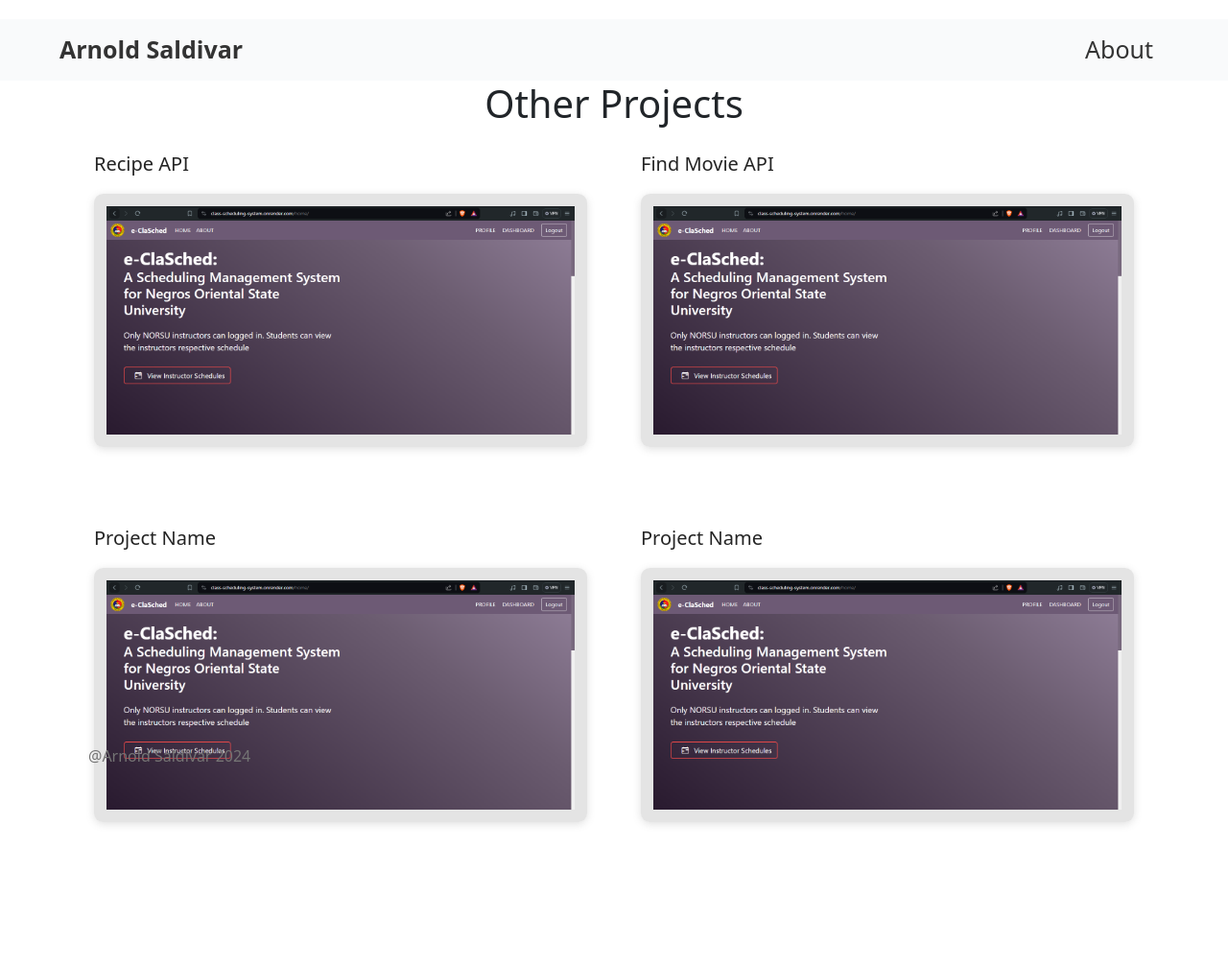
After one commit to ArnoldTade/my_portfolio, a Django app: page /side-project in a window 1280 px wide. The commit adds this page. Shown: the whole page at 96% size. Run offline with Django 5.2, Linux system fonts and the light colour scheme; some libraries are stand-ins or nearby versions.

Commit message:
added pages

```diff
--- a/portfolioproject/portfolio/static/css/style.css
+++ b/portfolioproject/portfolio/static/css/style.css
@@ -252,3 +252,53 @@ p {
 .fw-semibold {
     font-weight: 600 !important;
 }
+
+
+.container-other-project {
+    h1 {
+        opacity: 0;
+        position: relative;
+        animation: animation-left 0.5s ease forwards;
+        animation-delay: 0.6s;
+    }
+
+    .col-sm-6:nth-child(1) {
+        opacity: 0;
+        position: relative;
+        animation: animation-bottom 0.5s ease forwards;
+        animation-delay: 0.6s;
+    }
+
+    .col-sm-6:nth-child(2) {
+        opacity: 0;
+        position: relative;
+        animation: animation-bottom 0.5s ease forwards;
+        animation-delay: 0.7s;
+    }
+
+    .col-sm-6:nth-child(3) {
+        opacity: 0;
+        position: relative;
+        animation: animation-bottom 0.5s ease forwards;
+        animation-delay: 0.8s;
+    }
+
+    .col-sm-6:nth-child(4) {
+        opacity: 0;
+        position: relative;
+        animation: animation-bottom 0.5s ease forwards;
+        animation-delay: 0.9s;
+    }
+
+    .col-sm-6 {
+        border-radius: 1rem;
+
+        img {
+            box-shadow: rgba(99, 99, 99, 0.2) 0px 2px 8px 0px;
+            padding: 13px;
+            background-color: #b1b1b159;
+            border-radius: 0.6rem;
+
+        }
+    }
+}
--- /dev/null
+++ b/portfolioproject/portfolio/templates/side-project.html
@@ -0,0 +1,42 @@
+{% include '_header.html' %}
+{% load static %}
+
+{% block content %}
+<main>
+    <div class="container container-other-project overflow-hidden text-center">
+        <h1>Other Projects</h1>
+        <div class="row gy-5">
+          <div class="col-sm-6">
+            <div class="p-3">
+                <p class="text-start fs-5">Recipe API</p>
+                <img src="{% static 'img/eclasched.png' %}" class="img-fluid" alt="e-claSched">
+            </div>
+          </div>
+          <div class="col-sm-6">
+            <div class="p-3">
+                <p class="text-start fs-5">Find Movie API</p>
+                <img src="{% static 'img/eclasched.png' %}" class="img-fluid" alt="e-claSched">
+            </div>
+          </div>
+          <div class="col-sm-6">
+            <div class="p-3">
+                <p class="text-start fs-5">Project Name</p>
+                <img src="{% static 'img/eclasched.png' %}" class="img-fluid" alt="e-claSched">
+            </div>
+          </div>
+          <div class="col-sm-6">
+            <div class="p-3">
+                <p class="text-start fs-5">Project Name</p>
+                <img src="{% static 'img/eclasched.png' %}" class="img-fluid" alt="e-claSched">
+            </div>
+          </div>
+        </div>
+      </div>
+</main>
+<section>
+
+</section>
+{% endblock %}
+
+
+{% include '_footer.html' %}
--- a/portfolioproject/portfolio/urls.py
+++ b/portfolioproject/portfolio/urls.py
@@ -4,4 +4,5 @@ from django.urls import path
 urlpatterns = [
     path("", views.home, name="home"),
     path("about", views.about, name="about"),
+    path("side-project", views.side_project, name="side-project"),
 ]
--- a/portfolioproject/portfolio/views.py
+++ b/portfolioproject/portfolio/views.py
@@ -3,16 +3,12 @@ from django.shortcuts import render, redirect
 
 # Create your views here.
 def home(request):
-    title = "Home"
-    context = {
-        "title": title,
-    }
-    return render(request, "home.html", context)
+    return render(request, "home.html")
 
 
 def about(request):
-    title = "About"
-    context = {
-        "title": title,
-    }
-    return render(request, "about.html", context)
+    return render(request, "about.html")
+
+
+def side_project(request):
+    return render(request, "side-project.html")
```
Also changed, not shown: portfolioproject/portfolio/templates/attendance.html (added, +9 -0 lines), portfolioproject/portfolio/templates/e-clasched.html (added, +9 -0 lines), portfolioproject/portfolio/templates/farmlink.html (added, +9 -0 lines), portfolioproject/portfolio/templates/home.html (+15 -14 lines).
